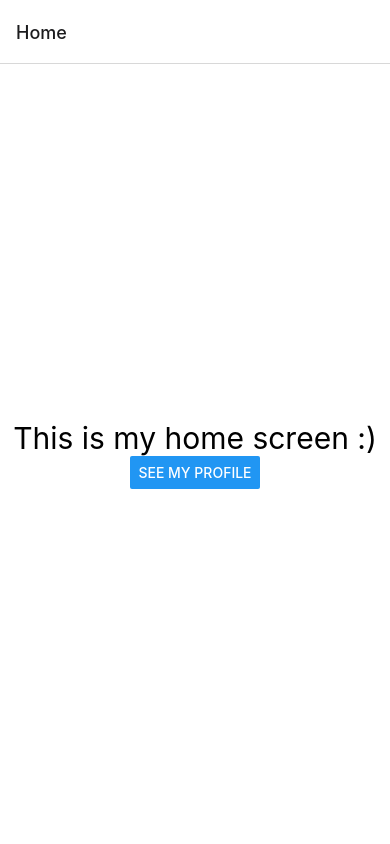
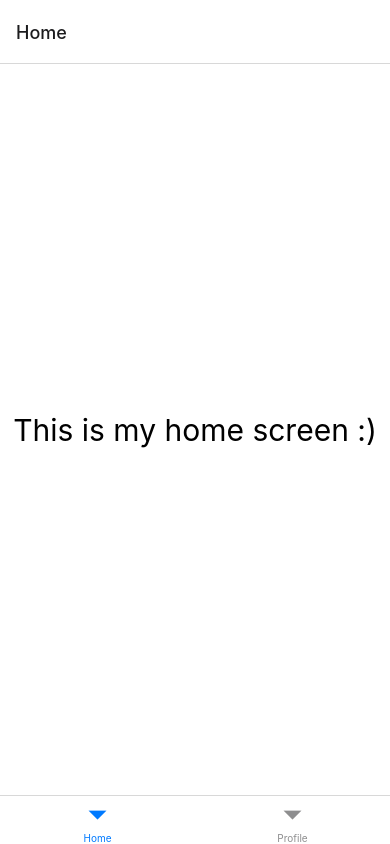
Before and after one commit to clairesquires/LearningReactNativeApp, a React Native app: screen / in a window 390 px wide. Built offline with nearby package versions, Linux system fonts and the light colour scheme.

Commit message:
feat: tab navigation

```diff
--- a/App.tsx
+++ b/App.tsx
@@ -3,46 +3,27 @@ import { NavigationContainer } from "@react-navigation/native";
 import { createNativeStackNavigator } from "@react-navigation/native-stack";
 import { createBottomTabNavigator } from "@react-navigation/bottom-tabs";
 
-function HomeScreen({ navigation }) {
-  return (
+const HomeScreen = () => (
   <View style={styles.container}>
     <Text style={styles.text}>This is my home screen :)</Text>
-      <Button
-        title="See my profile"
-        onPress={() => navigation.navigate("Profile")}
-      />
   </View>
 );
-}
 
-function ProfileScreen() {
-  return (
+const ProfileScreen = () => (
   <View style={styles.container}>
     <Text style={styles.text}>Here is your profile</Text>
   </View>
 );
-}
 
-// const Tab = createBottomTabNavigator();
-
-// function MyTabs() {
-//   return (
-//     <Tab.Navigator>
-//       <Tab.Screen name="Home" component={HomeScreen} />
-//       <Tab.Screen name="Profile" component={ProfileScreen} />
-//     </Tab.Navigator>
-//   );
-// }
-
-const Stack = createNativeStackNavigator();
+const Tab = createBottomTabNavigator();
 
 export default function App() {
   return (
     <NavigationContainer>
-      <Stack.Navigator>
-        <Stack.Screen name="Home" component={HomeScreen} />
-        <Stack.Screen name="Profile" component={ProfileScreen} />
-      </Stack.Navigator>
+      <Tab.Navigator>
+        <Tab.Screen name="Home" component={HomeScreen} />
+        <Tab.Screen name="Profile" component={ProfileScreen} />
+      </Tab.Navigator>
     </NavigationContainer>
   );
 }
```
Lines whose indentation alone changed are shown as unchanged.
